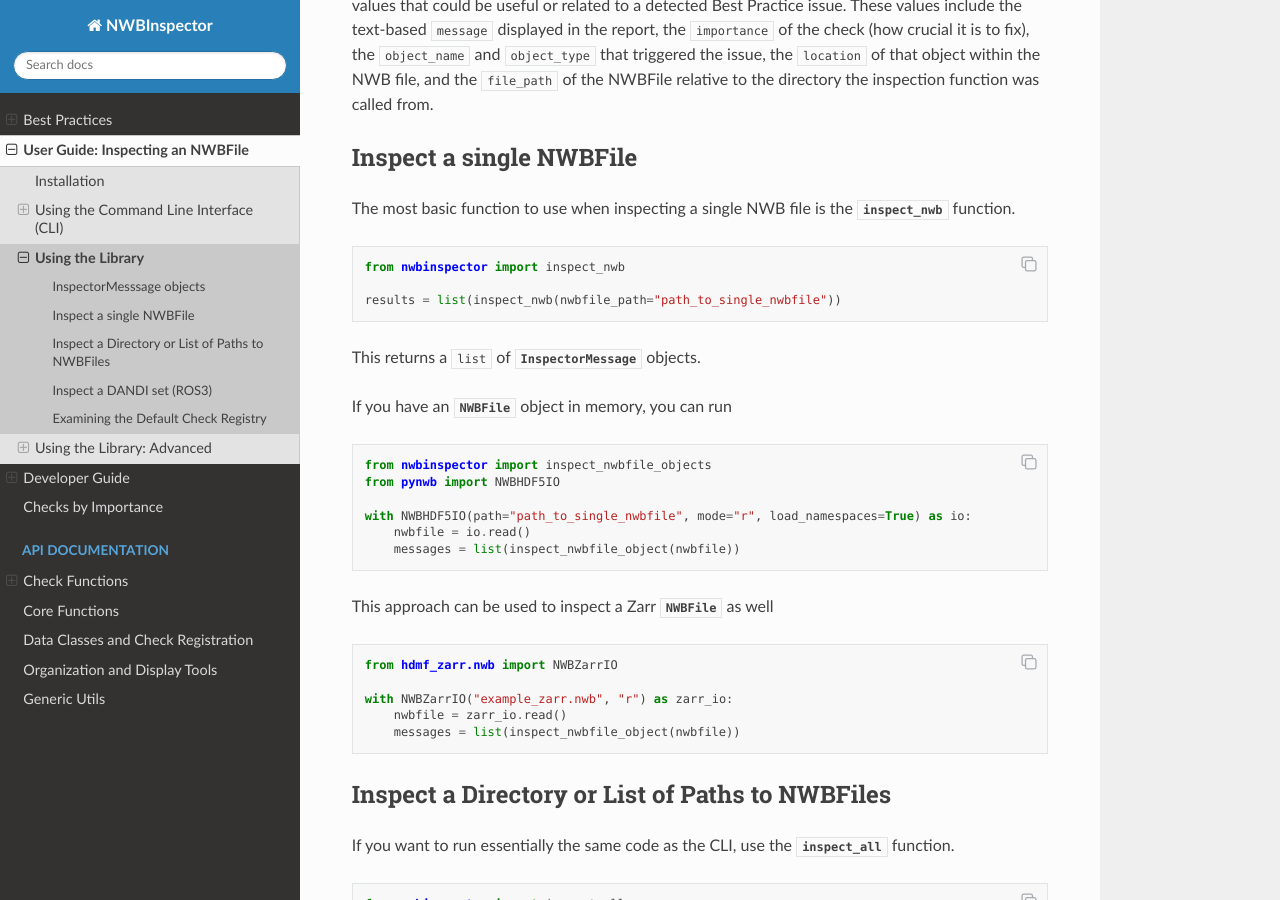
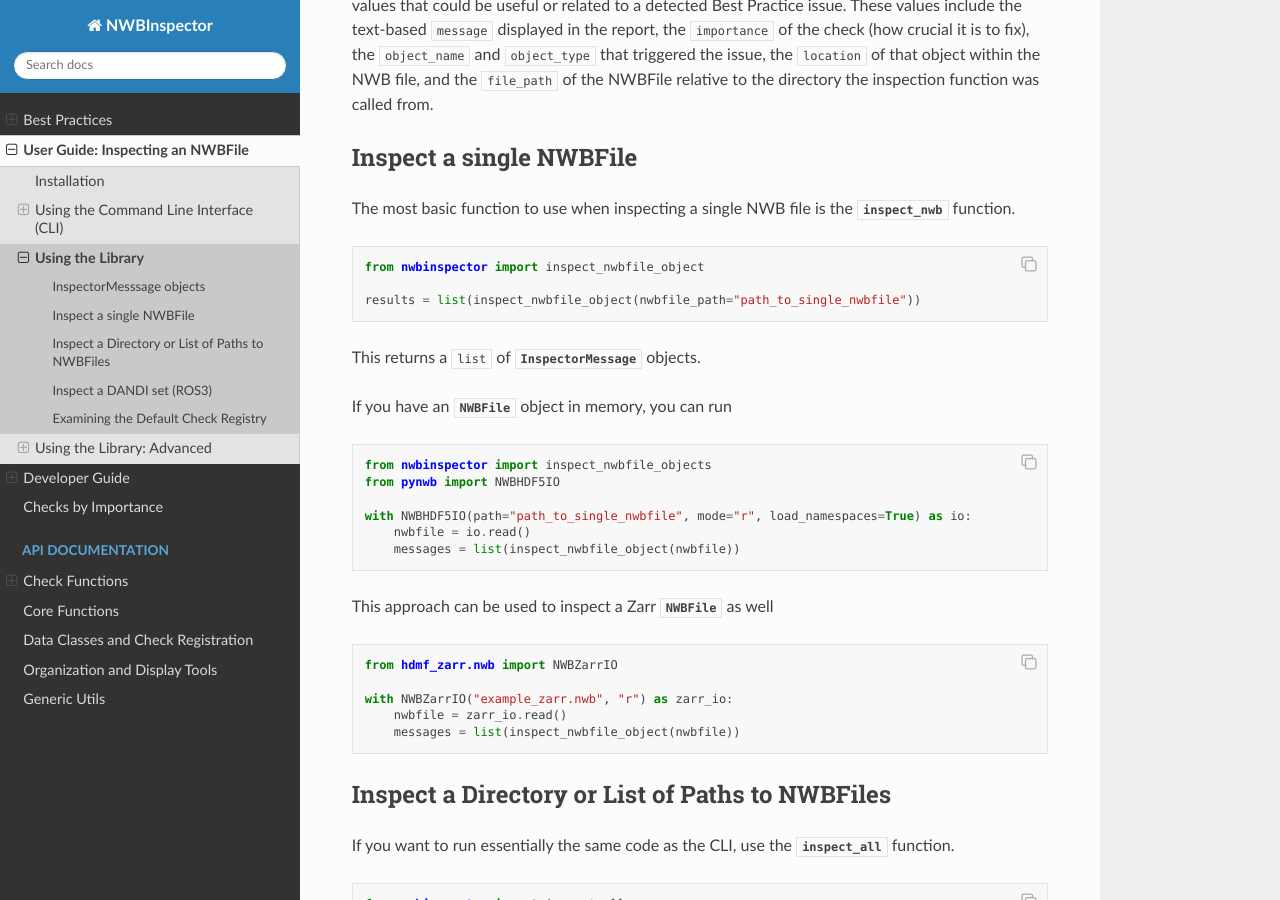
Before and after one commit to NeurodataWithoutBorders/nwbinspector, a Sphinx documentation site: the page built from docs/user_guide/using_the_library.rst, in a window 1280 px wide and 900 px high, scrolled down 343 px. Built offline with Sphinx 7.4.7 and the Read the Docs theme 2.0.0, drawn with Linux system fonts in a browser that asks for light colours.

Commit message:
update user guide

```diff
--- a/docs/user_guide/using_the_library.rst
+++ b/docs/user_guide/using_the_library.rst
@@ -26,9 +26,9 @@ The most basic function to use when inspecting a single NWB file is the
 
 .. code-block:: python
 
-    from nwbinspector import inspect_nwb
+    from nwbinspector import inspect_nwbfile_object
 
-    results = list(inspect_nwb(nwbfile_path="path_to_single_nwbfile"))
+    results = list(inspect_nwbfile_object(nwbfile_path="path_to_single_nwbfile"))
 
 This returns a ``list`` of :py:class:`~nwbinspector.register_checks.InspectorMessage` objects.
 
```
